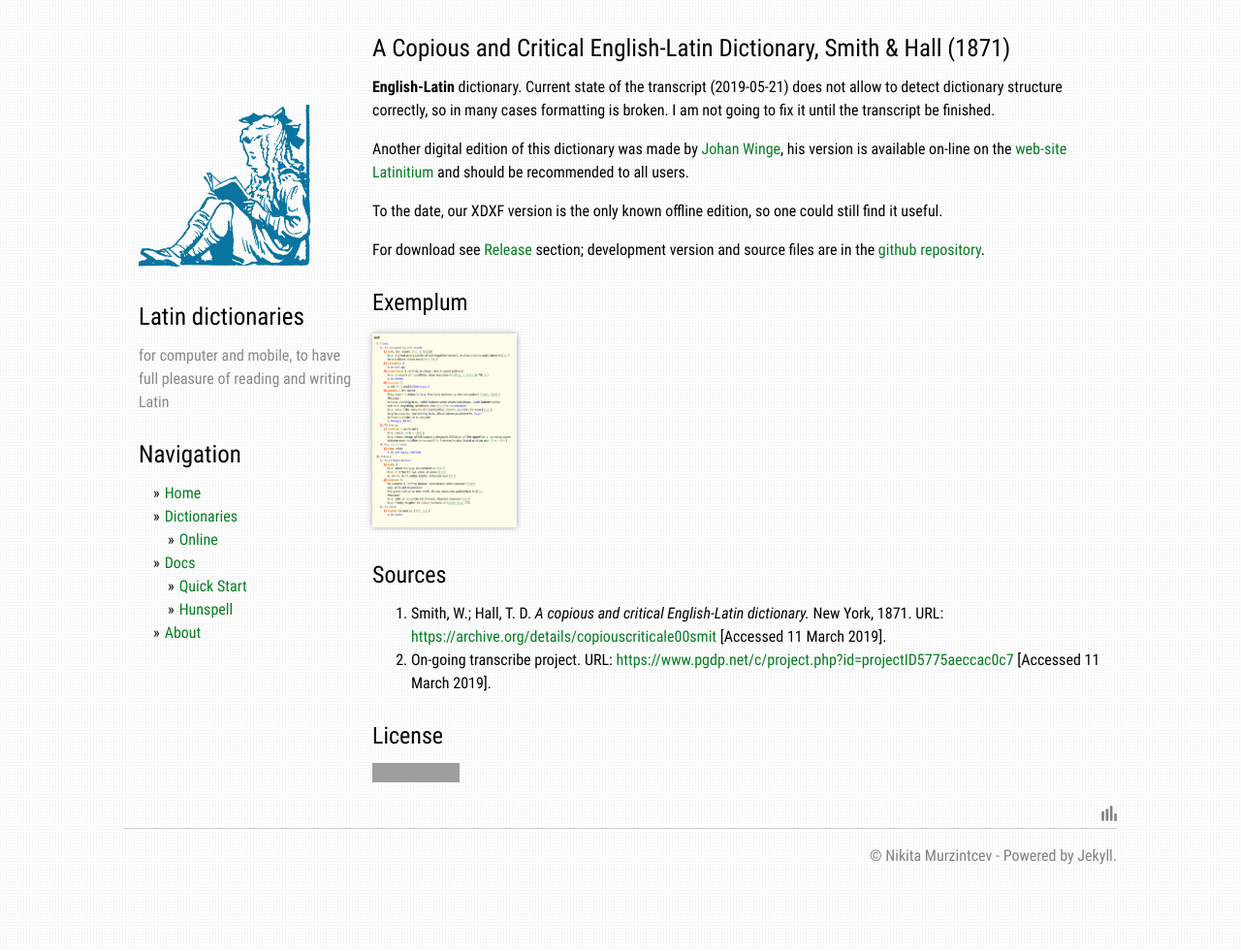
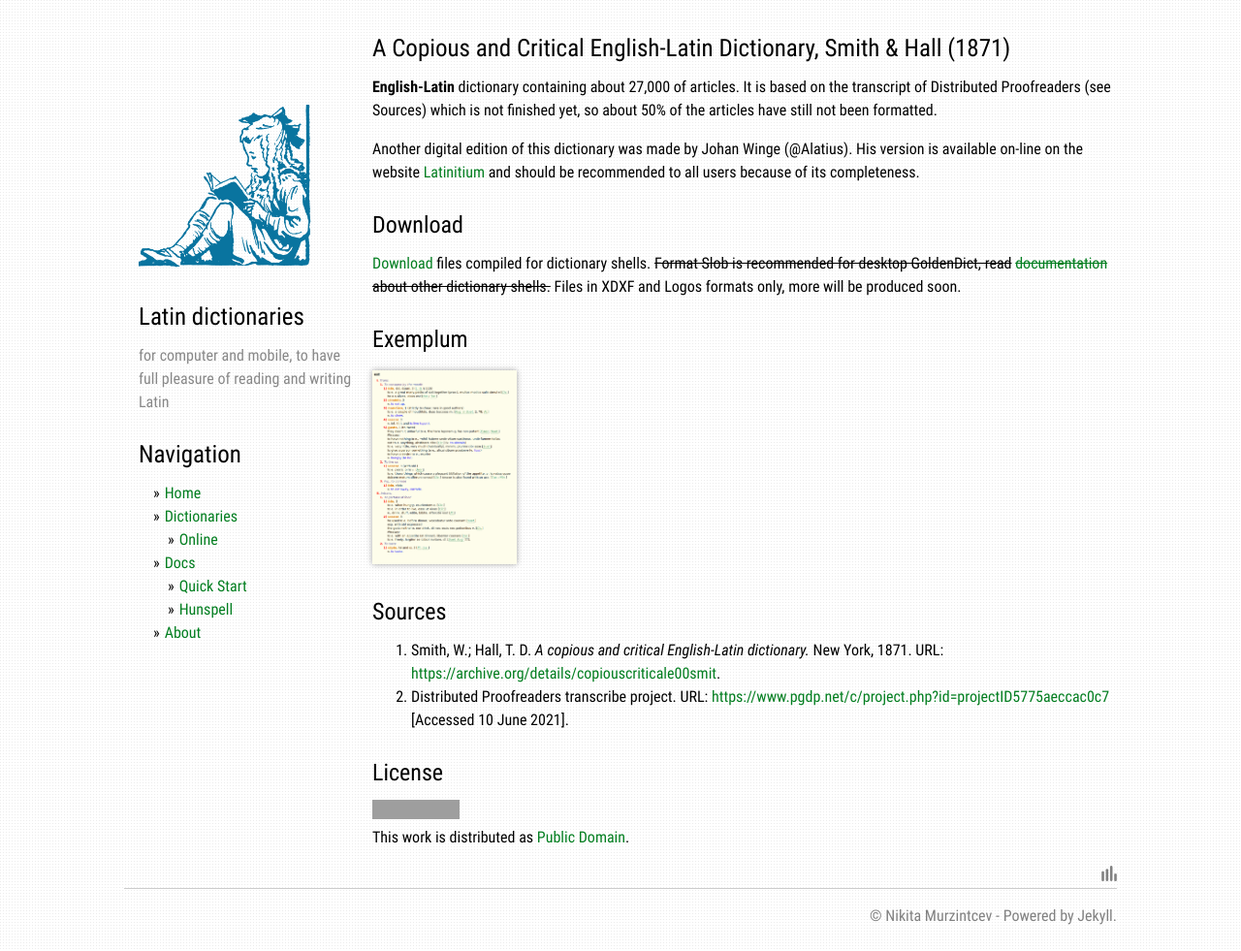
Before and after one commit to latin-dict/latin-dict.github.io, a Jekyll site: the page built from _dictionaries/SmithHall1871.md, in a window 1280 px wide. Shown: the whole page at 97% size. Built offline with Jekyll 4.4.1, drawn with Linux system fonts in a browser that asks for light colours; grey boxes are pictures that could not be loaded.

Commit message:
update SmithHall1871

```diff
--- a/_dictionaries/SmithHall1871.md
+++ b/_dictionaries/SmithHall1871.md
@@ -4,18 +4,19 @@ author: Smith & Hall
 year: 1871
 tags: [English, Latin]
 nickname: SmithHall1871
-comment: suspended
+comment: draft
 categories: [general]
 ---
 # {{ page.title }}, {{ page.author }} ({{ page.year }})
 
-**English-Latin** dictionary. Current state of the transcript (2019-05-21) does not allow to detect dictionary structure correctly, so in many cases formatting is broken. I am not going to fix it until the transcript be finished.
+**English-Latin** dictionary containing about 27,000 of articles. It is based on the transcript of Distributed Proofreaders (see Sources) which is not finished yet, so about 50% of the articles have still not been formatted.
 
-Another digital edition of this dictionary was made by [Johan Winge](https://github.com/Alatius), his version is available on-line on the [web-site Latinitium][2] and should be recommended to all users.
+Another digital edition of this dictionary was made by Johan Winge (@Alatius). His version is available on-line on the website [Latinitium][11] and should be recommended to all users because of its completeness.
 
-To the date, our XDXF version is the only known offline edition, so one could still find it useful.
 
-For download see [Release][101] section; development version and source files are in the [github repository][1].
+## Download
+
+[Download][2] files compiled for dictionary shells. <s>Format Slob is recommended for desktop GoldenDict, read</s> [<s>documentation</s>]({{ site.baseurl }}{% link docs/docs.md %}) <s>about other dictionary shells.</s> Files in XDXF and Logos formats only, more will be produced soon.
 
 
 ## Exemplum
@@ -25,18 +26,17 @@ For download see [Release][101] section; development version and source files ar
 
 ## Sources
 
-1. Smith, W.; Hall, T. D. _A copious and critical English-Latin dictionary._ New York, 1871. URL: <https://archive.org/details/copiouscriticale00smit> \[Accessed 11 March 2019\].
-1. On-going transcribe project. URL: <https://www.pgdp.net/c/project.php?id=projectID5775aeccac0c7> \[Accessed 11 March 2019\].
+1. Smith, W.; Hall, T. D. _A copious and critical English-Latin dictionary._ New York, 1871. URL: <https://archive.org/details/copiouscriticale00smit>.
+1. Distributed Proofreaders transcribe project. URL: <https://www.pgdp.net/c/project.php?id=projectID5775aeccac0c7> \[Accessed 10 June 2021\].
 
 
 ## License
 
-<a rel="license" href="http://creativecommons.org/publicdomain/mark/1.0/">
-<img src="https://licensebuttons.net/p/mark/1.0/88x31.png"
-     style="border-style: none;" alt="Public Domain Mark" />
-</a>
+[![Public Domain](https://licensebuttons.net/p/mark/1.0/88x31.png)](http://creativecommons.org/publicdomain/mark/1.0/)\\
+This work is distributed as [Public Domain](http://creativecommons.org/publicdomain/mark/1.0/).
 
 
-[1]: https://github.com/nikita-moor/latin-dictionary/tree/master/{{ page.nickname }}
-[2]: https://www.latinitium.com/smithhall
-{% include dicitonary_ref.md %}
+[1]: https://github.com/latin-dict/{{ page.nickname }}
+[2]: https://github.com/latin-dict/{{ page.nickname }}/releases
+[3]: {{ site.baseurl }}{% link docs/docs.md %}
+[11]: https://www.latinitium.com/smithhall
```
Also changed, not shown: dictionaries.md (+1 -1 lines).
